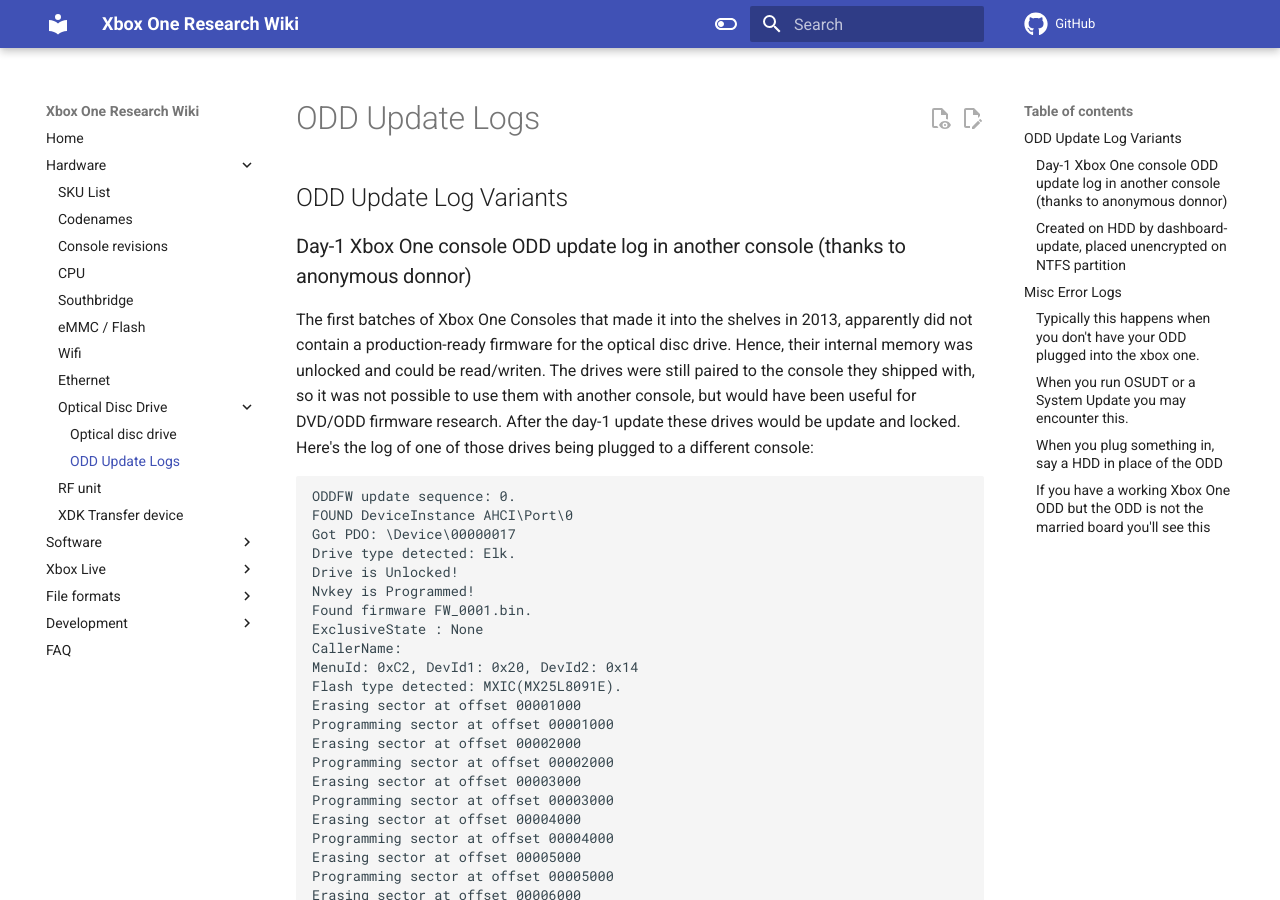
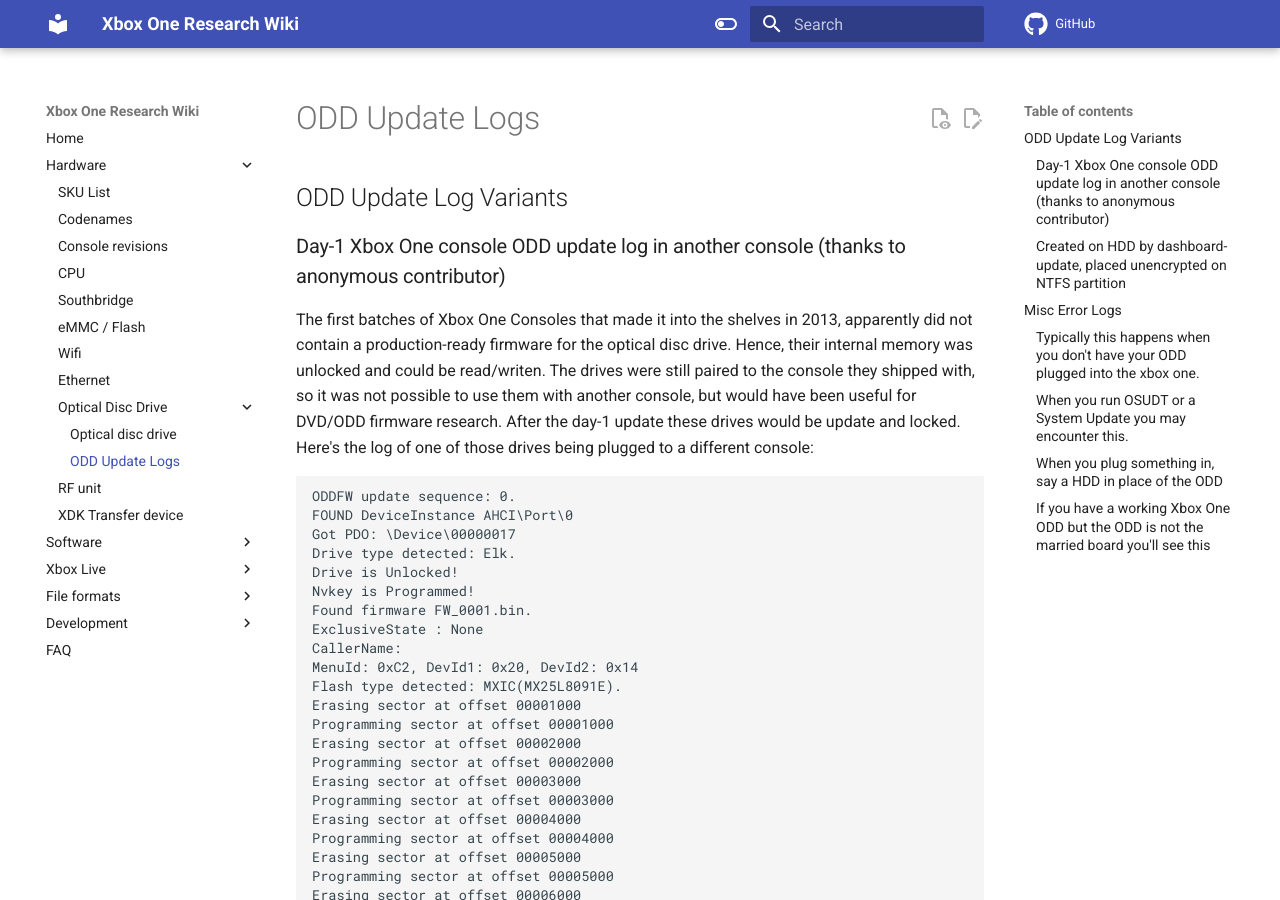
Before and after one commit to xboxoneresearch/wiki, an MkDocs documentation site: the page built from docs/optical-disc-drive/odd-firmware-update-log.md, in a window 1280 px wide and 900 px high. Built offline with MkDocs 1.6.1 and Material for MkDocs 9.7.7, drawn with Linux system fonts in a browser that asks for light colours; comment, search, counter and statistics services are not loaded.

Commit message:
Update odd-firmware-update-log.md

````diff
--- a/docs/optical-disc-drive/odd-firmware-update-log.md
+++ b/docs/optical-disc-drive/odd-firmware-update-log.md
@@ -1,6 +1,6 @@
 ## ODD Update Log Variants
 
-### Day-1 Xbox One console ODD update log in another console (thanks to anonymous donnor)
+### Day-1 Xbox One console ODD update log in another console (thanks to anonymous contributor)
 The first batches of Xbox One Consoles that made it into the shelves in 2013, apparently did not contain a production-ready firmware for the optical disc drive. Hence, their internal memory was unlocked and could be read/writen. The drives were still paired to the console they shipped with, so it was not possible to use them with another console, but would have been useful for DVD/ODD firmware research. After the day-1 update these drives would be update and locked. Here's the log of one of those drives being plugged to a different console:
 
 ```
````
